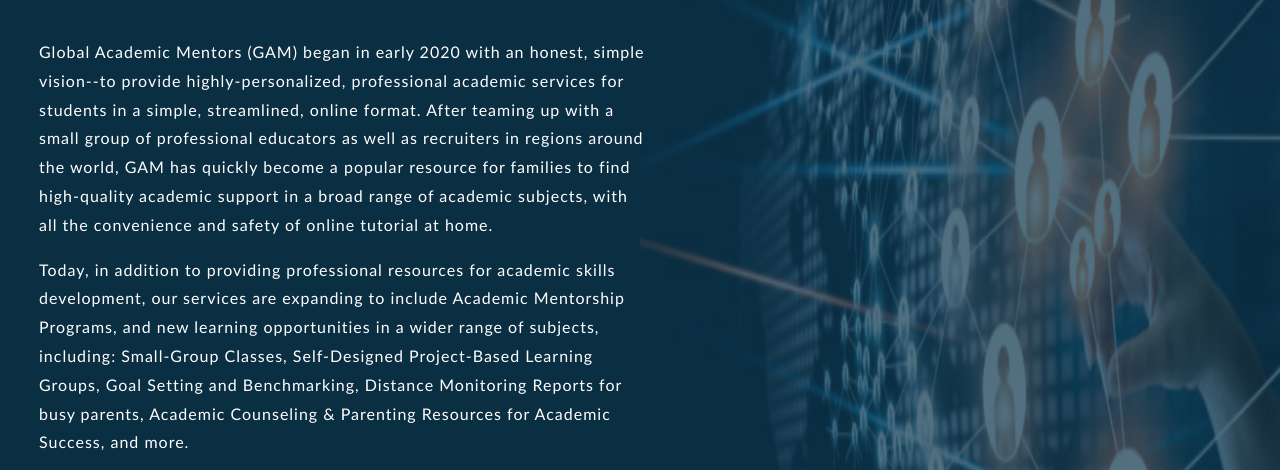
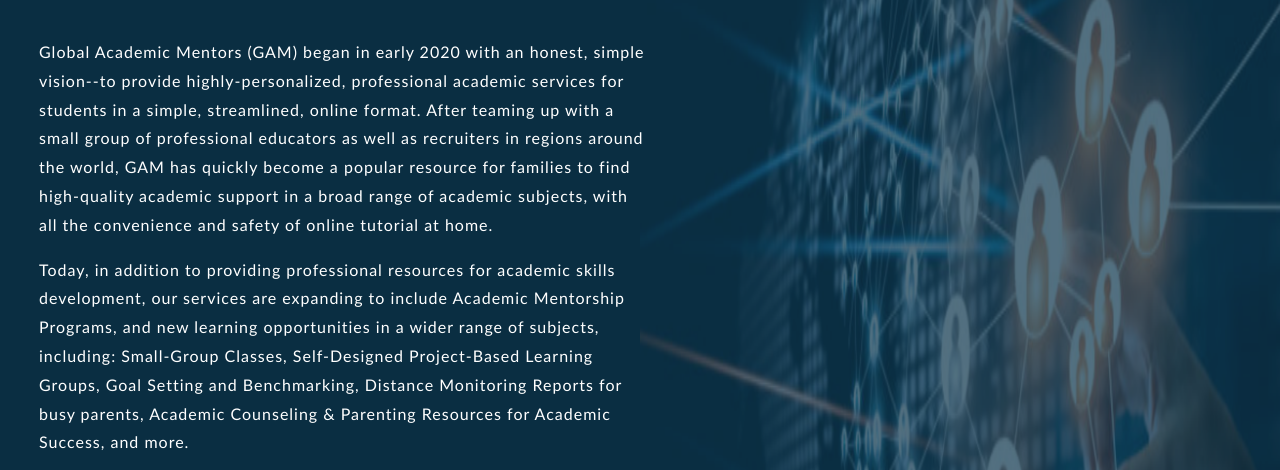
Before and after one commit to housni234/GAM, a plain HTML site: page about-us.html in a window 1280 px wide. Shown: the part 144-614 px from the top of the page. Drawn offline with nearby package versions, Linux system fonts and the light colour scheme.

Commit message:
about us page responsivness background fixed

```diff
--- a/index.css
+++ b/index.css
@@ -295,7 +295,7 @@ letter-spacing: 2px;
   background-image: url(./img/Backgrounds/About\ us\ bg.png);
   background-repeat: no-repeat;
   background-position: top;
-  background-size: 1282px 800px;
+  background-size: 1282px 996px;
 }
 @media (max-width: 768px){
   .about-us-body{
```
